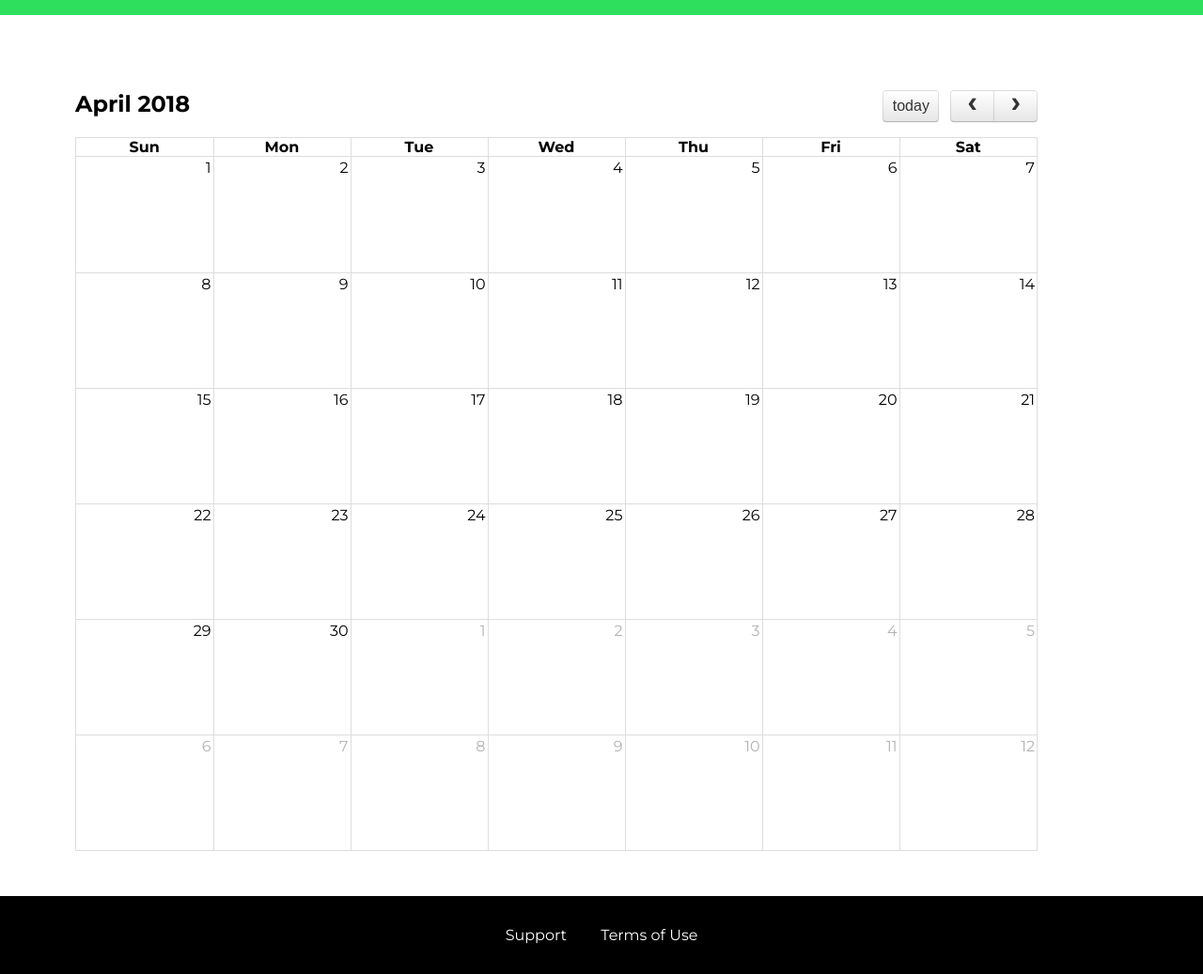
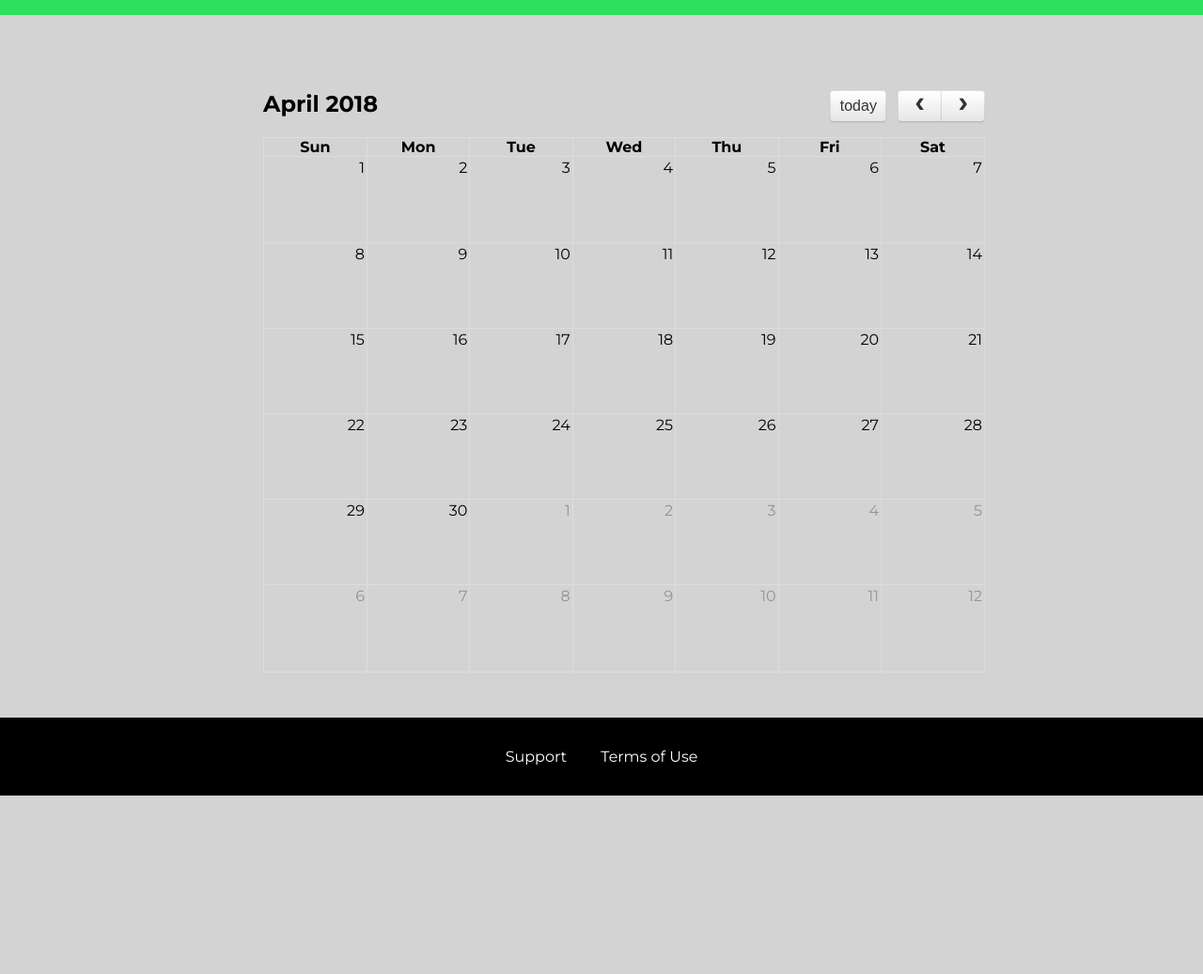
Before and after one commit to Wannesvp/Sport-Club, a Django app: template Club/home/templates/home/calendar.html in a window 1280 px wide. Shown: the whole page at 94% size. After the commit the page ends 847 px from the top, so only its background shows below. Run offline with Django 3.2, Linux system fonts and the light colour scheme; the template is opened without the code that fills it, so the values that code supplies are empty; some libraries are stand-ins or nearby versions.

Commit message:
new background color and calendar view update

```diff
--- a/Club/home/static/home/css/main.css
+++ b/Club/home/static/home/css/main.css
@@ -1,3 +1,7 @@
+body {
+    background-color: lightgrey;
+}
+
 .training__items {
     list-style: none;
 }
--- a/Club/home/templates/home/calendar.html
+++ b/Club/home/templates/home/calendar.html
@@ -43,7 +43,7 @@
         </header>
         <main>
             <div style="height:80px;"></div>
-            <div style="width:80%; margin-left: 80px;">
+            <div style="width:60%; margin-left: 280px;">
                 <div id="calendar"></div>
             </div>
         </main>
--- a/Club/home/views.py
+++ b/Club/home/views.py
@@ -45,6 +45,7 @@ def event(request):
     get_event_types = Events.objects.only('event_type')
 
     # if filters applied then get parameter and filter based on condition else return object
+    # code from graduaid app.
     if request.GET:
         event_arr = []
         if request.GET.get('event_type') == "all":
```
